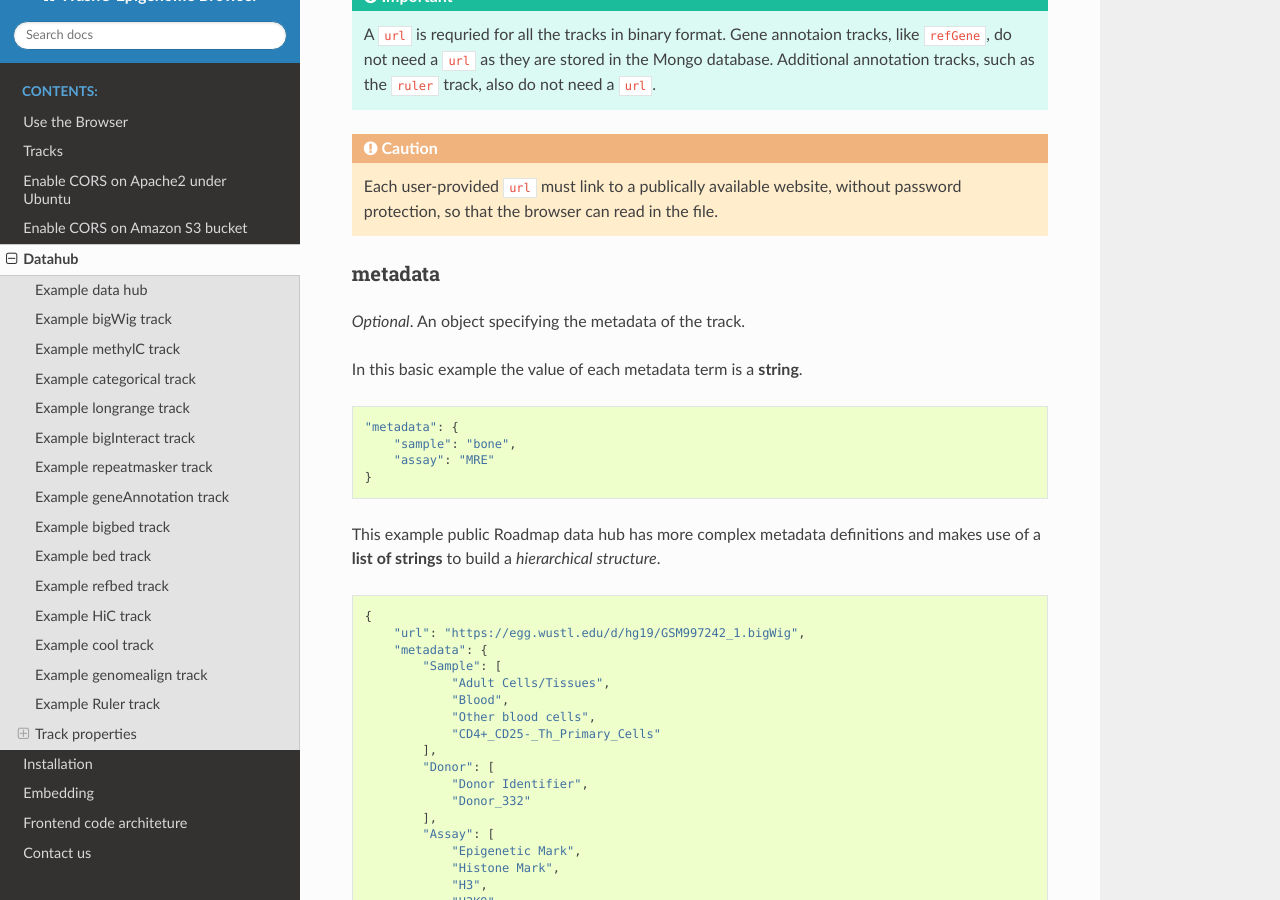
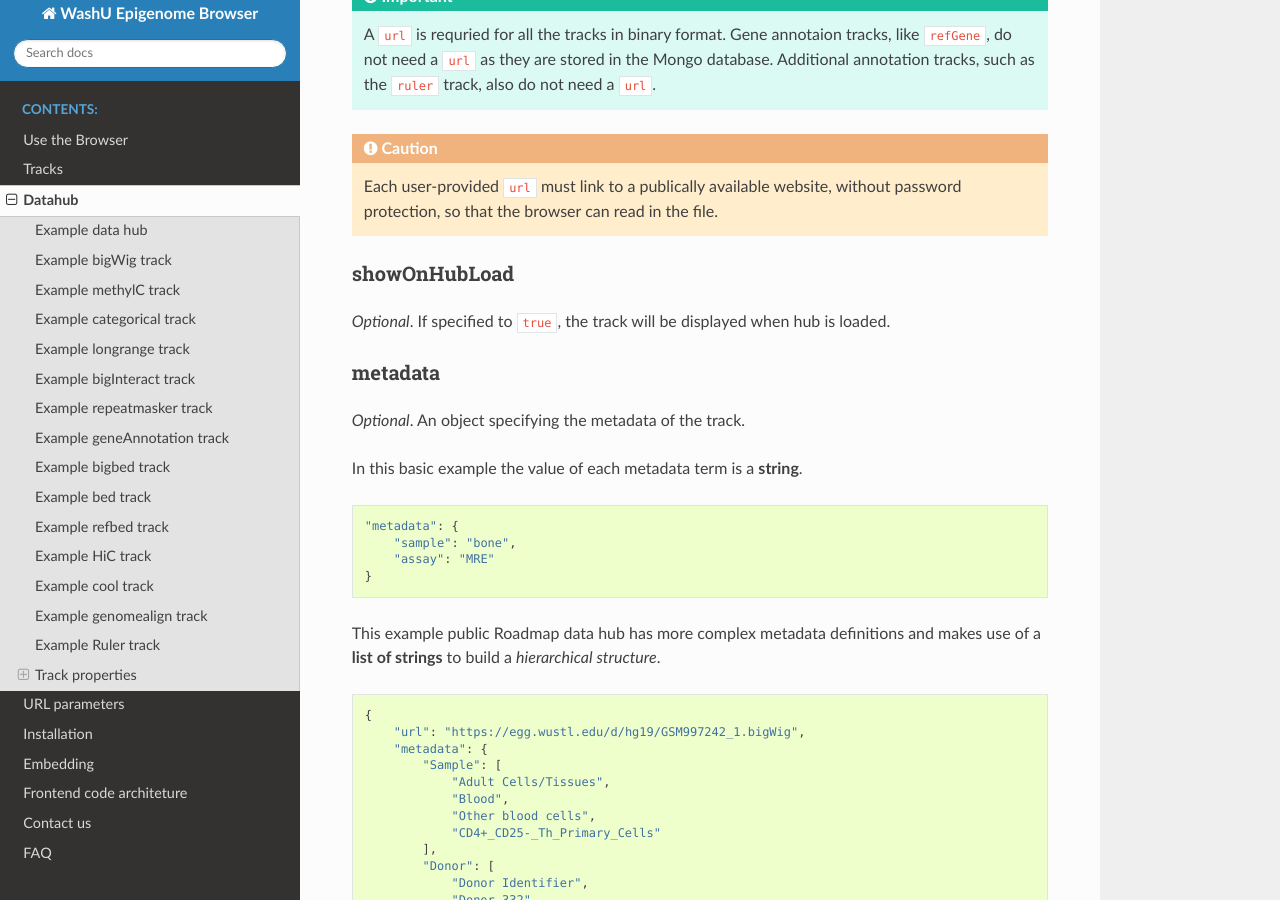
Before and after one commit to lidaof/eg-docs, a Sphinx documentation site: the page built from docs/datahub.rst, in a window 1280 px wide and 900 px high, scrolled down 6089 px. Built offline with Sphinx 7.4.7 and the Read the Docs theme 2.0.0, drawn with Linux system fonts in a browser that asks for light colours.

Commit message:
Add urls

```diff
--- a/docs/datahub.rst
+++ b/docs/datahub.rst
@@ -327,6 +327,11 @@ url
 .. caution:: Each user-provided ``url`` must link to a publically available website, without password
              protection, so that the browser can read in the file.
 
+showOnHubLoad
+~~~~~~~~~~~~~
+
+*Optional*. If specified to ``true``, the track will be displayed when hub is loaded.
+
 metadata
 ~~~~~~~~
 
--- a/docs/index.rst
+++ b/docs/index.rst
@@ -17,8 +17,10 @@ WashU Epigenome Browser
     usage
     tracks
     datahub
+    url
     installation
     contact
+    faq
 
 
 Indices and tables
--- a/docs/tracks.rst
+++ b/docs/tracks.rst
@@ -24,7 +24,7 @@ Most likely the browser domain is different from the server the tracks are hoste
 needs CORS enabled.
 
 Enable CORS on Apache2 under Ubuntu
-===================================
+~~~~~~~~~~~~~~~~~~~~~~~~~~~~~~~~~~~
 
 For an Apache web server in Ubuntu this setup (add this to the enabled .conf file) would work::
 
@@ -34,7 +34,7 @@ For an Apache web server in Ubuntu this setup (add this to the enabled .conf fil
     Header always set Access-Control-Allow-Headers "x-requested-with, Content-Type, origin, authorization, accept, client-security-token"
 
 Enable CORS on Amazon S3 bucket
-===============================
+~~~~~~~~~~~~~~~~~~~~~~~~~~~~~~~
 
 We have setup a test s3 bucket at http://washu-track-host.s3-website-us-east-1.amazonaws.com and tried bigWig_ files,
 the link http://washu-track-host.s3-website-us-east-1.amazonaws.com/bigwig/TW551_20-5-bonemarrow_MRE.CpG.bigWig can be
```
Also changed, not shown: docs/faq.rst (added, +22 -0 lines), docs/url.rst (added, +36 -0 lines), docs/_static/hard1.png (added), docs/_static/hard2.png (added).
